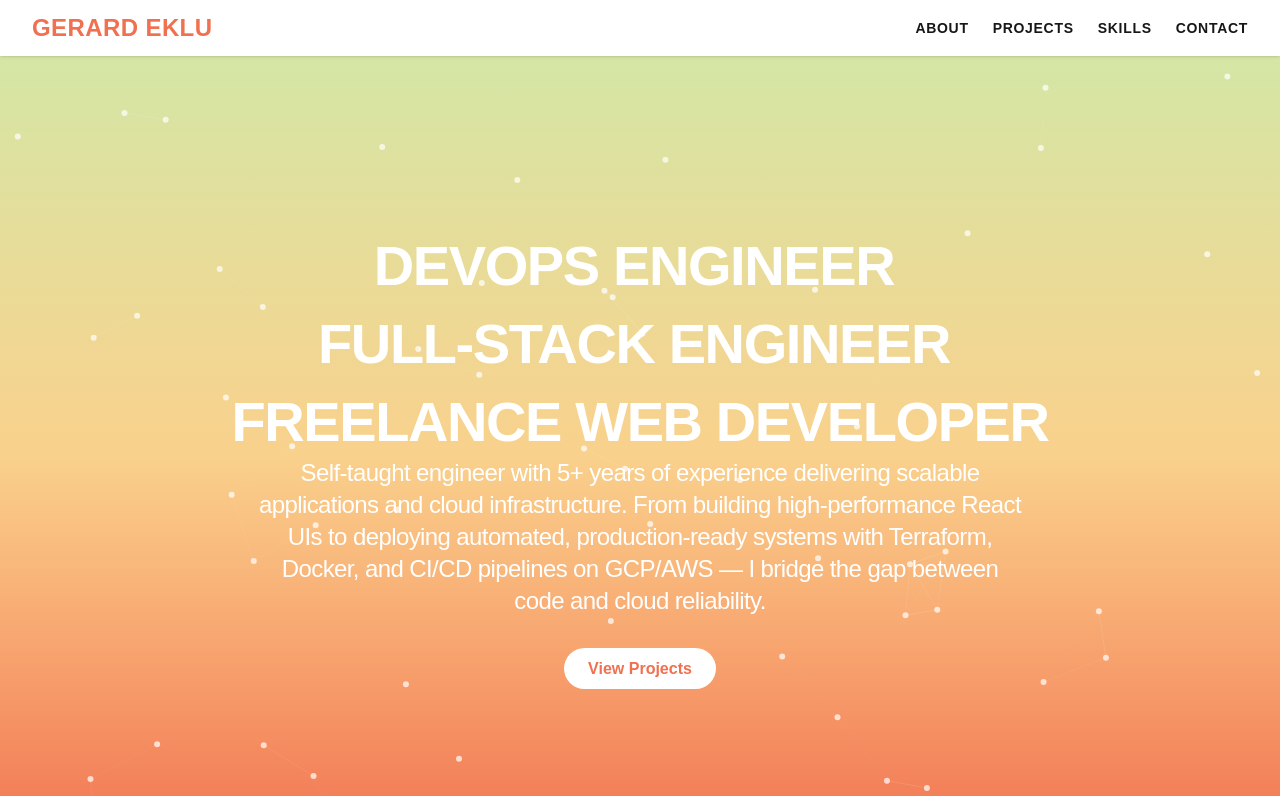
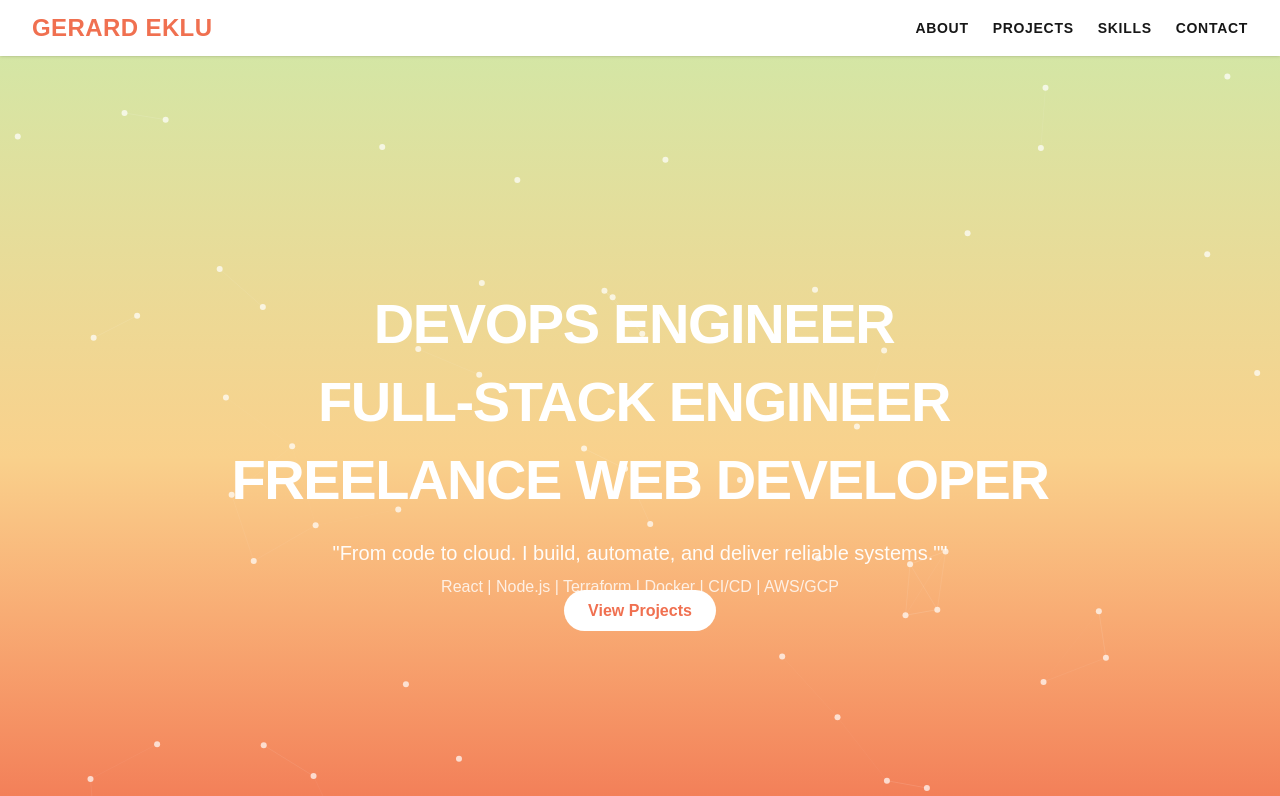
Before and after one commit to gerardinhoo/gerard-portfolio, a Next.js app: page / in a window 1280 px wide. Shown: the top 796 px of the page. Built offline with nearby package versions, Linux system fonts and the light colour scheme.

Commit message:
Implemented SEO - updated the hero headline

```diff
--- a/app/components/Hero.tsx
+++ b/app/components/Hero.tsx
@@ -37,12 +37,14 @@ export default function Hero() {
         </h1>
 
         {/* Tagline */}
-        <p className='text-base sm:text-lg md:text-xl lg:text-2xl font-medium text-white tracking-tight mb-10 max-w-3xl mx-auto'>
-          Self-taught engineer with 5+ years of experience delivering scalable
-          applications and cloud infrastructure. From building high-performance
-          React UIs to deploying automated, production-ready systems with
-          Terraform, Docker, and CI/CD pipelines on GCP/AWS — I bridge the gap
-          between code and cloud reliability.
+        <p className='mt-6 max-w-3xl mx-auto text-white/95 text-lg sm:text-xl [text-wrap:balance]'>
+          "From code to cloud. I build, automate, and deliver reliable
+          systems.""
+        </p>
+
+        {/* Sub-keywords (muted) */}
+        <p className='mt-2 max-w-3xl mx-auto text-white/80 text-sm sm:text-base'>
+          React | Node.js | Terraform | Docker | CI/CD | AWS/GCP
         </p>
 
         {/* CTA */}
--- a/app/layout.tsx
+++ b/app/layout.tsx
@@ -13,8 +13,20 @@ const geistMono = Geist_Mono({
 });
 
 export const metadata: Metadata = {
-  title: 'Gerard Eklu Portfolio',
-  description: 'Generated by create next app',
+  metadataBase: new URL('https://gerardeklu.dev'),
+  title: 'Gerard Eklu — Full-Stack & DevOps Engineer',
+  description:
+    'Self-taught engineer with 5+ years delivering scalable apps and cloud infrastructure. React, Node.js, Terraform, Docker, CI/CD on GCP/AWS.',
+  openGraph: {
+    title: 'Gerard Eklu — Full-Stack & DevOps Engineer',
+    description:
+      'Frontend excellence + cloud reliability. Projects across GCP/AWS, Terraform, Docker, CI/CD.',
+    url: '/',
+    siteName: 'Gerard Eklu',
+    images: [{ url: '/og.png', width: 1200, height: 630 }],
+    type: 'website',
+  },
+  icons: { icon: '/favicon.ico' },
 };
 
 export default function RootLayout({
@@ -24,6 +36,7 @@ export default function RootLayout({
 }>) {
   return (
     <html lang='en'>
+      <link rel='preconnect' href='https://cdn.jsdelivr.net' crossOrigin='' />
       <body
         className={`${geistSans.variable} ${geistMono.variable} antialiased`}
       >
--- /dev/null
+++ b/app/robot.ts
@@ -0,0 +1,6 @@
+export default function robots() {
+  return {
+    rules: [{ userAgent: '*', allow: '/' }],
+    sitemap: 'https://gerardeklu.dev/sitemap.xml',
+  };
+}
--- /dev/null
+++ b/app/sitemap.ts
@@ -0,0 +1,11 @@
+export default function sitemap() {
+  const base = 'https://gerardeklu.dev';
+  const now = new Date();
+  return [
+    { url: `${base}/`, lastModified: now },
+    { url: `${base}/#projects`, lastModified: now },
+    { url: `${base}/#skills`, lastModified: now },
+    { url: `${base}/#resume`, lastModified: now },
+    { url: `${base}/#contact`, lastModified: now },
+  ];
+}
```
